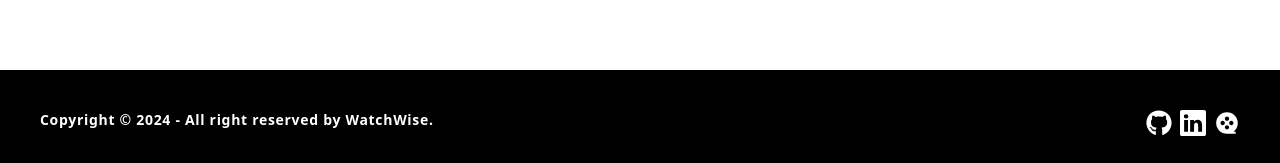
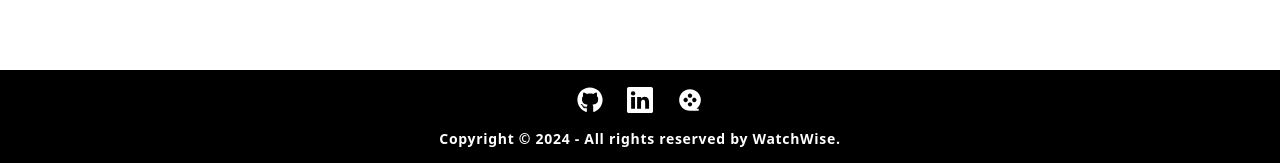
Before and after one commit to Darshan-Pandya10/WatchWise, a React (Vite) app: page / in a window 1280 px wide. Shown: the part 665-828 px from the top of the page. Built offline with nearby package versions, Linux system fonts and the light colour scheme; no server answers.

Commit message:
Changes in Footer Design.

```diff
--- a/src/Components/Footer.jsx
+++ b/src/Components/Footer.jsx
@@ -5,14 +5,15 @@ import { RiMovie2Fill } from "react-icons/ri";
 
 function Footer() {
   return (
-   <footer className="footer bg-black p-10 w-screen">
-    <p className=' tracking-wider font-semibold text-white'>Copyright © 2024 - All right reserved by WatchWise.</p>
-    <div className="icons flex items-center justify-self-end">
-      <a target='_blank' href='https://github.com/Darshan-Pandya10/WatchWise' className='text-white hover:text-[#6366F1]'><FaGithub size={26} /></a>
-      <a target='_blank' href='www.linkedin.com/in/darshanpandya811' className='text-white hover:text-[#6366F1]'><BsLinkedin size={26} /></a>
-      <a target='_blank' href='https://www.themoviedb.org/' className='text-white hover:text-[#6366F1]'><RiMovie2Fill size={26} /></a>
-    </div>
+   <footer className="footer flex flex-col items-center justify-center bg-black w-screen">
+  <div className="icons flex items-center justify-center mt-2 -mb-8">
+    <a target='_blank' href='https://github.com/Darshan-Pandya10/WatchWise' className='m-2 text-white hover:text-[#6366F1]'><FaGithub size={26} /></a>
+    <a target='_blank' href='www.linkedin.com/in/darshanpandya811' className='m-2 text-white hover:text-[#6366F1]'><BsLinkedin size={26} /></a>
+    <a target='_blank' href='https://www.themoviedb.org/' className='m-2 text-white hover:text-[#6366F1]'><RiMovie2Fill size={26} /></a>
+  </div>
+  <p className='tracking-wider font-semibold text-white mb-4'>Copyright © 2024 - All rights reserved by WatchWise.</p>
 </footer>
+
   )
 }
 
```
